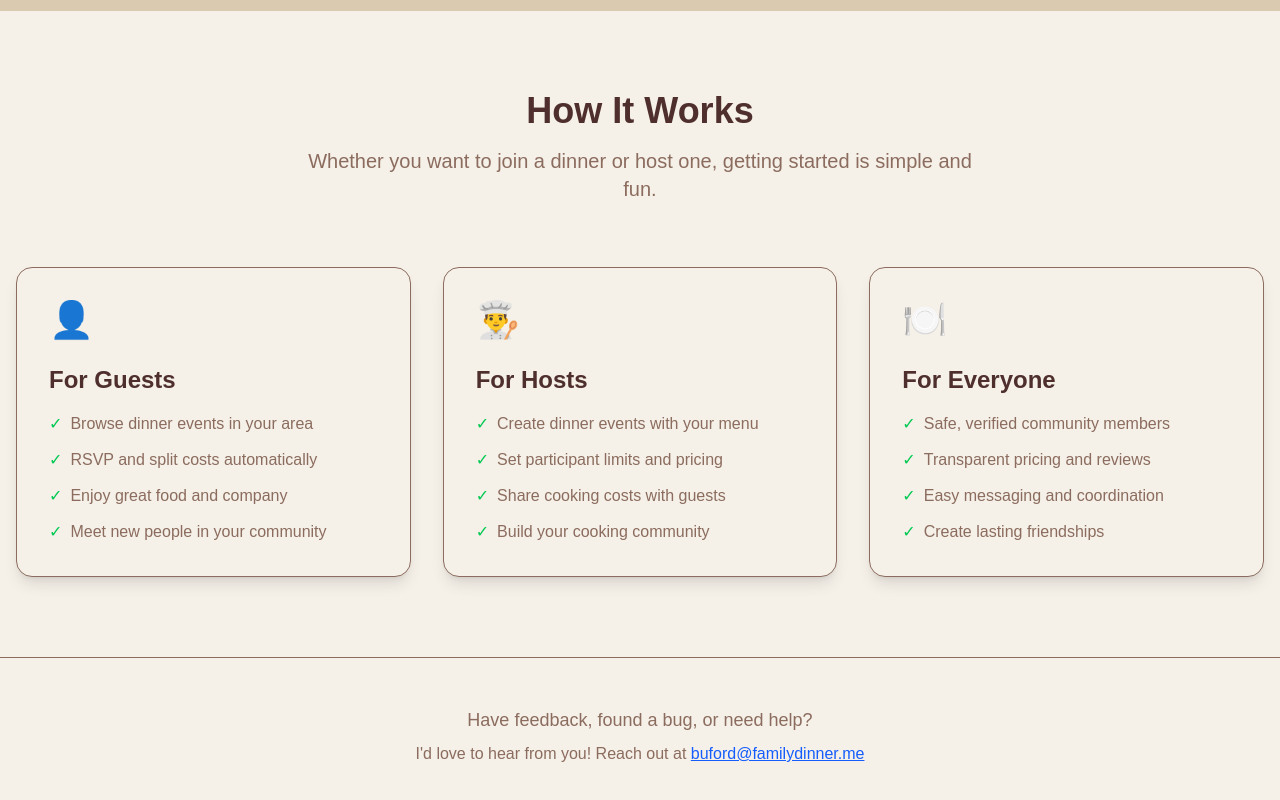
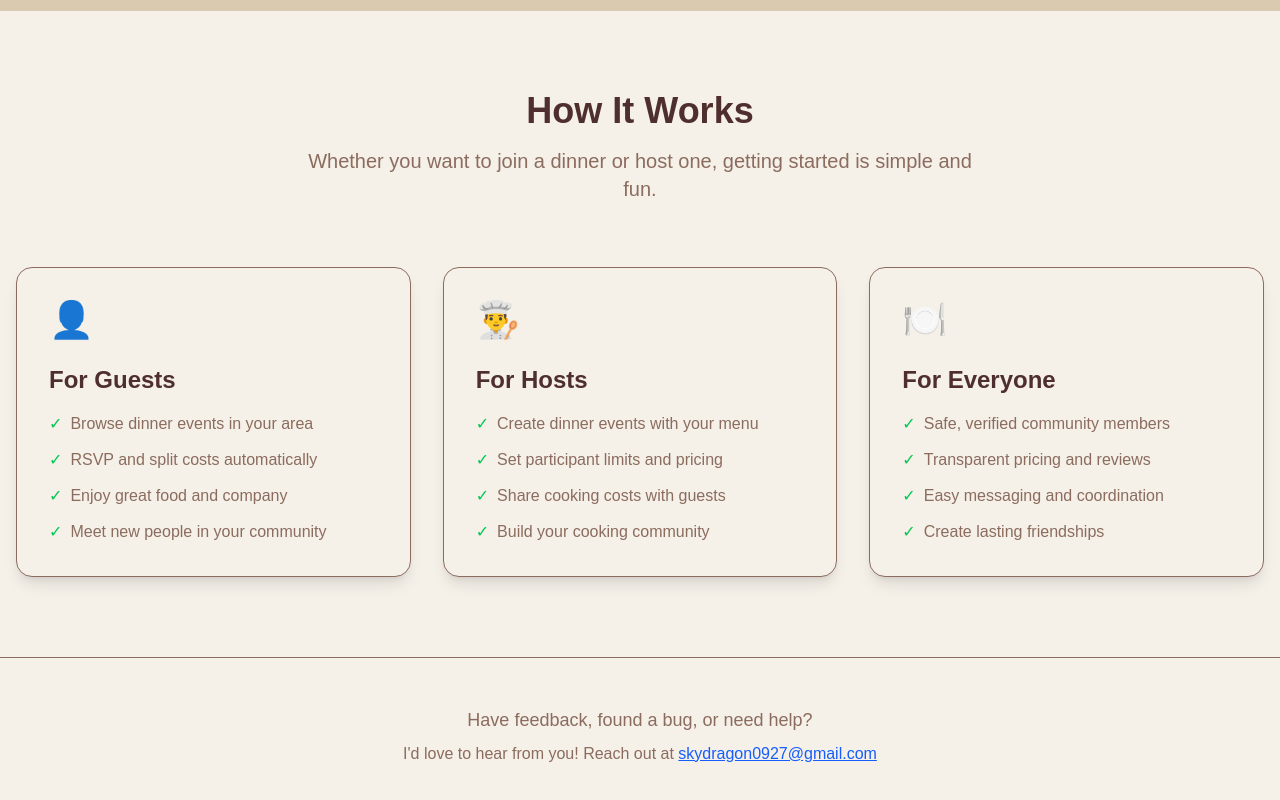
Before and after one commit to kylebrondnax/personal-dinner, a Next.js app: page / in a window 1280 px wide. Shown: the part 563-1363 px from the top of the page. Built offline with nearby package versions, Linux system fonts and the light colour scheme; no server answers.

Commit message:
fix/contact info

```diff
--- a/src/components/HomePage.tsx
+++ b/src/components/HomePage.tsx
@@ -163,7 +163,7 @@ export function HomePage() {
 								href='mailto:buford@familydinner.com'
 								className='text-blue-600 hover:text-blue-700 font-medium underline transition-colors'
 							>
-								buford@familydinner.me
+								skydragon0927@gmail.com
 							</a>
 						</p>
 					</div>
```
Also changed, not shown: 1 other file (tests, documents, lock files or other folders).
